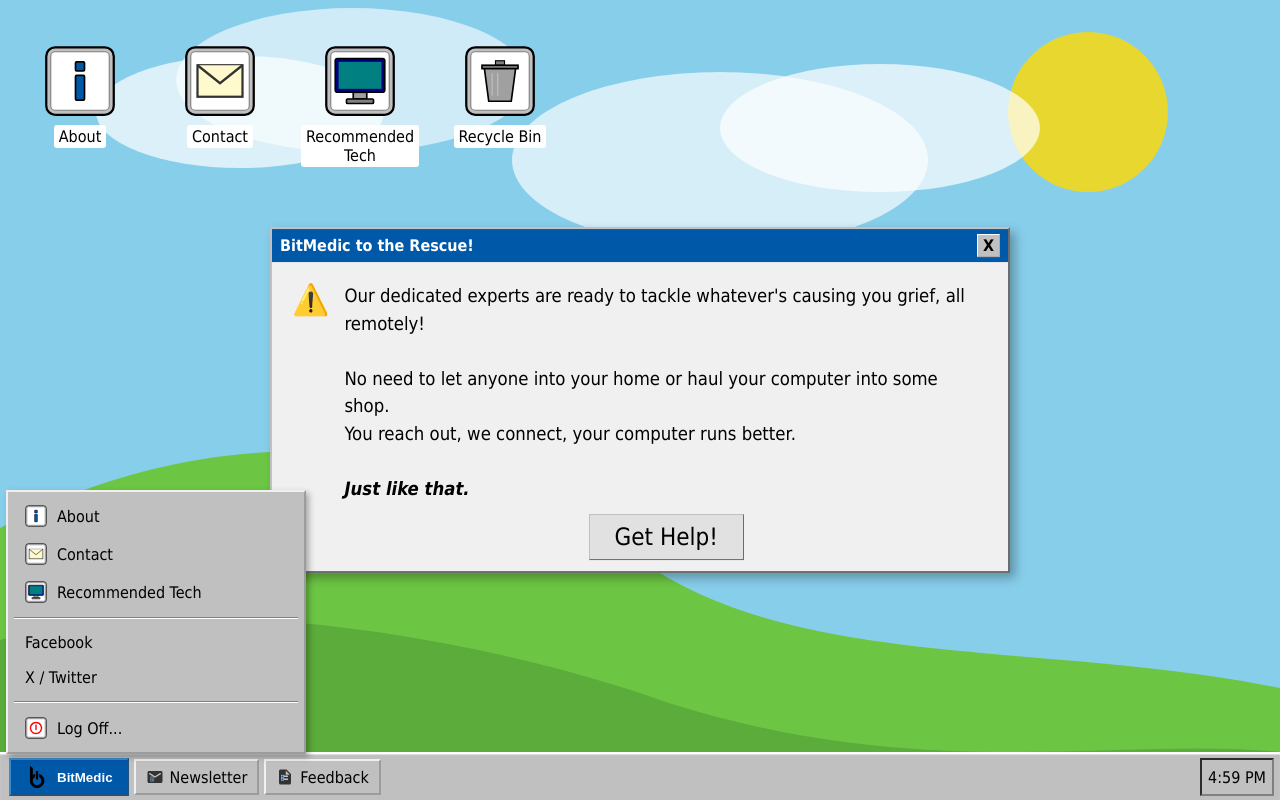
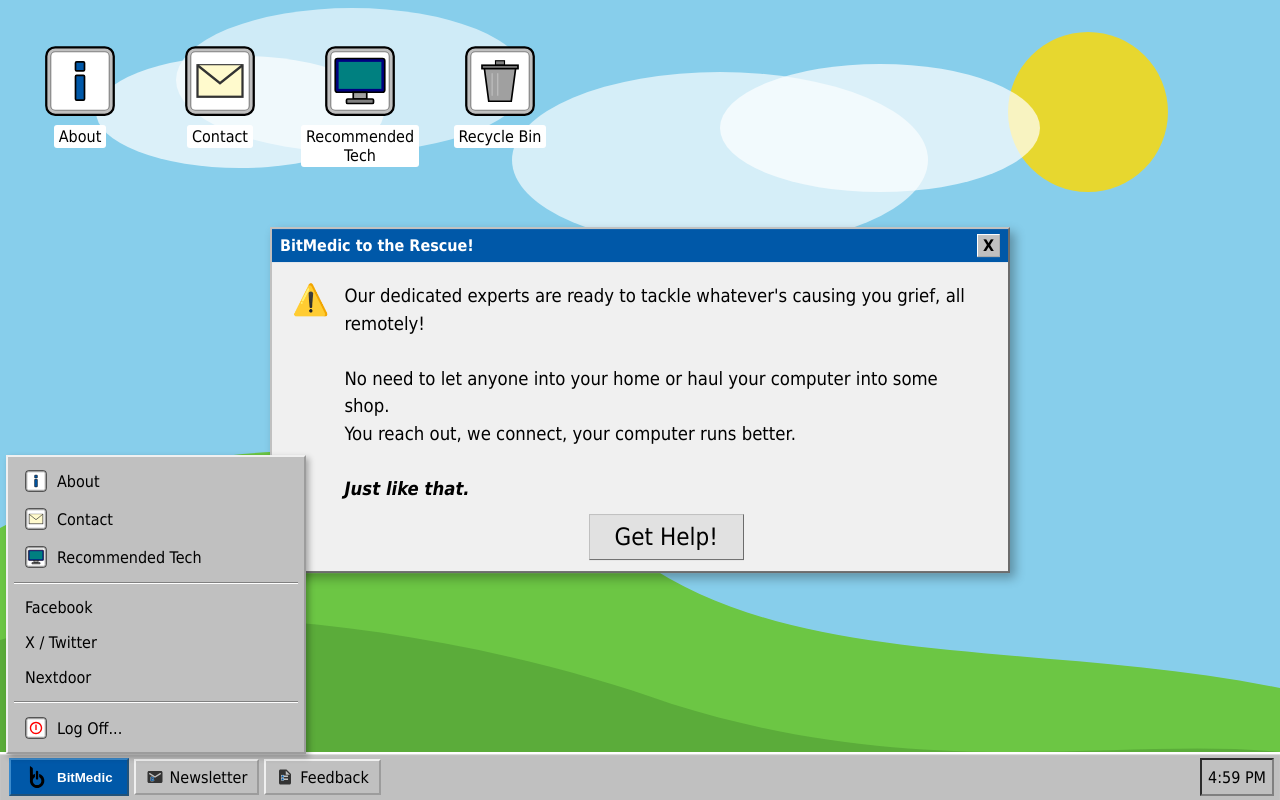
Before and after one commit to elijahcommits/BitMedic, an Astro site: page / in a window 1280 px wide. Both pictures are taken after a click on the button "BitMedic". Built offline with nearby package versions, Linux system fonts and the light colour scheme; Astro itself is replaced by a stand-in of ours.

Commit message:
add Nextdoor as menu item

```diff
--- a/src/components/WindowsToolbar.astro
+++ b/src/components/WindowsToolbar.astro
@@ -13,6 +13,7 @@
         <li class="divider"><hr /></li>
         <li><a href="https://www.facebook.com/profile.php?id=61575781265018" role="menuitem">Facebook</a></li>
         <li><a href="https://x.com/bitmedicio" role="menuitem">X / Twitter</a></li>
+        <li><a href="https://nextdoor.com/pages/bitmedic-portland-or/" role="menuitem">Nextdoor</a></li>
         <li class="divider"><hr /></li>
         <li><a href="https://search.brave.com/" target="_blank" rel="noopener noreferrer" role="menuitem"><img src="/icons/log_off_icon.svg" alt="" class="start-menu-icon" />Log Off...</a></li>
       </ul>
```
